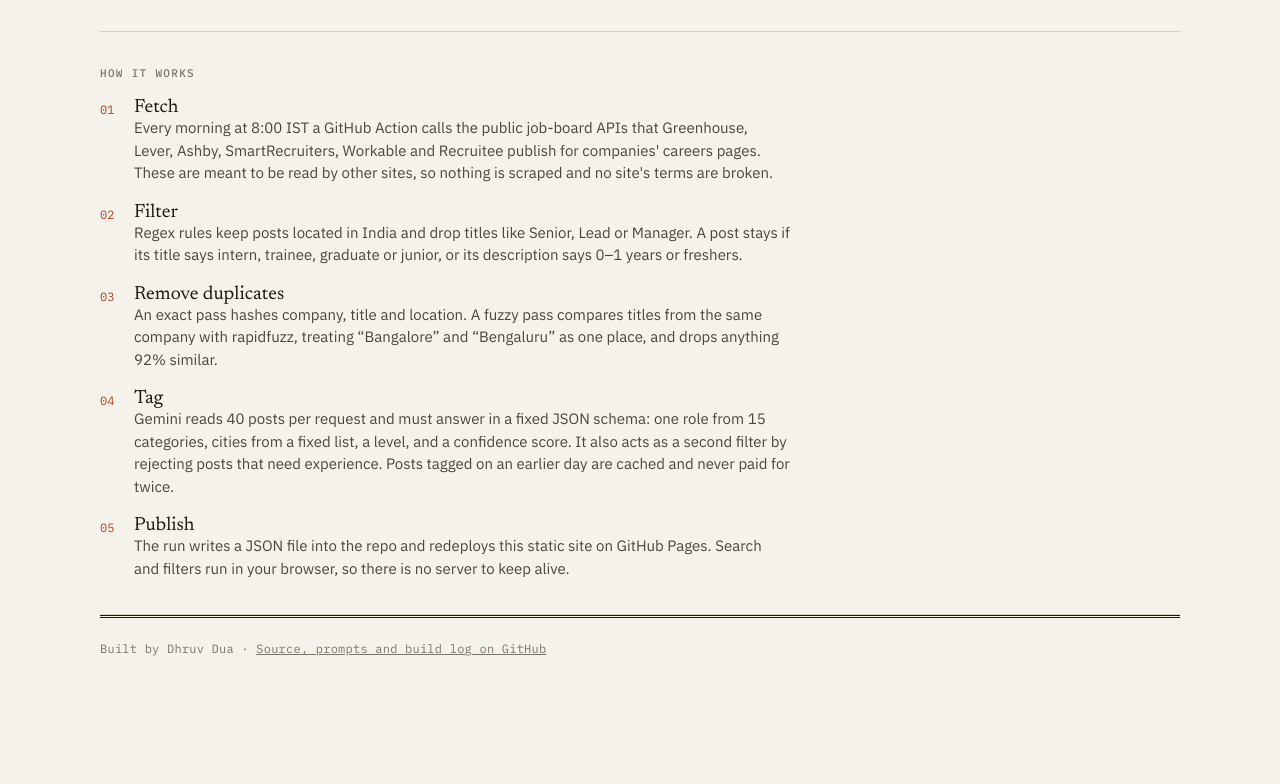
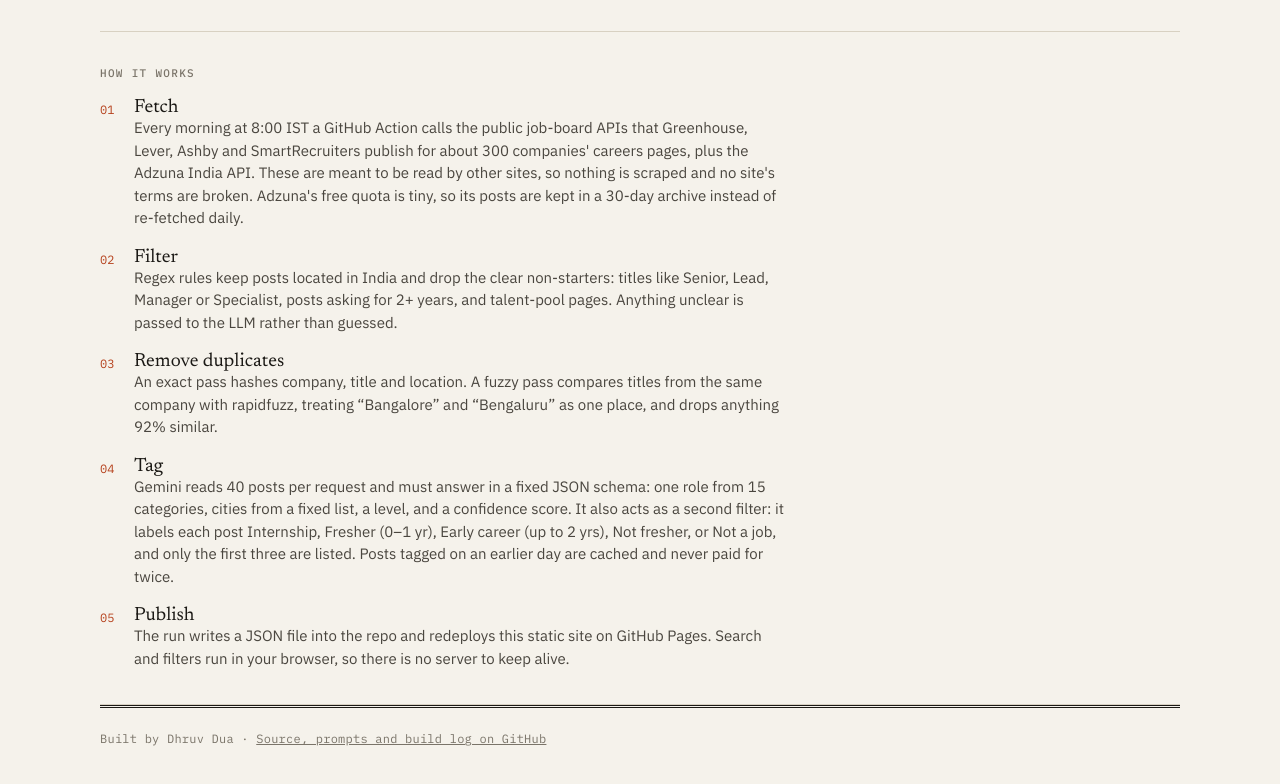
Before and after one commit to dhruvdua14/beep-fresher-jobs, a plain HTML site: page site/stats.html in a window 1280 px wide. Shown: the part 2513-3297 px from the top of the page. Before the commit the page ends 3219 px from the top, so only its background shows below. Drawn offline with Linux system fonts and the light colour scheme; no server answers.

Commit message:
Update source and method copy on the site and README
Co-Authored-By: Claude Opus 5.5 <noreply@anthropic.com>
Claude-Session: https://claude.ai/code/session_011WKirumzAgQzBnRVztrbRm

```diff
--- a/site/stats.html
+++ b/site/stats.html
@@ -70,18 +70,20 @@
       <h2>How it works</h2>
       <ol class="steps">
         <li><div><b>Fetch</b><span>Every morning at 8:00 IST a GitHub Action calls the public
-          job-board APIs that Greenhouse, Lever, Ashby, SmartRecruiters, Workable and Recruitee
-          publish for companies' careers pages. These are meant to be read by other sites,
-          so nothing is scraped and no site's terms are broken.</span></div></li>
-        <li><div><b>Filter</b><span>Regex rules keep posts located in India and drop titles like
-          Senior, Lead or Manager. A post stays if its title says intern, trainee, graduate or
-          junior, or its description says 0–1 years or freshers.</span></div></li>
+          job-board APIs that Greenhouse, Lever, Ashby and SmartRecruiters publish for about 300
+          companies' careers pages, plus the Adzuna India API. These are meant to be read by
+          other sites, so nothing is scraped and no site's terms are broken. Adzuna's free quota
+          is tiny, so its posts are kept in a 30-day archive instead of re-fetched daily.</span></div></li>
+        <li><div><b>Filter</b><span>Regex rules keep posts located in India and drop the clear
+          non-starters: titles like Senior, Lead, Manager or Specialist, posts asking for 2+ years,
+          and talent-pool pages. Anything unclear is passed to the LLM rather than guessed.</span></div></li>
         <li><div><b>Remove duplicates</b><span>An exact pass hashes company, title and location.
           A fuzzy pass compares titles from the same company with rapidfuzz, treating
           “Bangalore” and “Bengaluru” as one place, and drops anything 92% similar.</span></div></li>
         <li><div><b>Tag</b><span>Gemini reads 40 posts per request and must answer in a fixed JSON
           schema: one role from 15 categories, cities from a fixed list, a level, and a confidence
-          score. It also acts as a second filter by rejecting posts that need experience. Posts
+          score. It also acts as a second filter: it labels each post Internship, Fresher (0–1 yr),
+          Early career (up to 2 yrs), Not fresher, or Not a job, and only the first three are listed. Posts
           tagged on an earlier day are cached and never paid for twice.</span></div></li>
         <li><div><b>Publish</b><span>The run writes a JSON file into the repo and redeploys this
           static site on GitHub Pages. Search and filters run in your browser, so there is
```
Also changed, not shown: site/index.html (+3 -3 lines), 1 other file.
